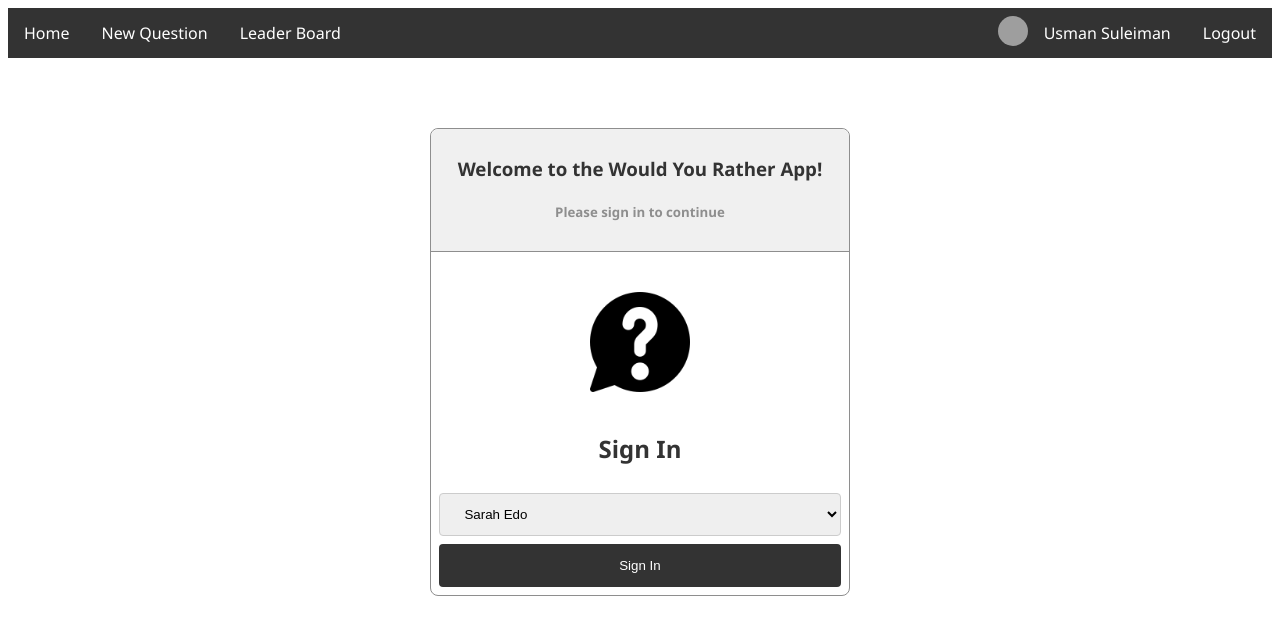
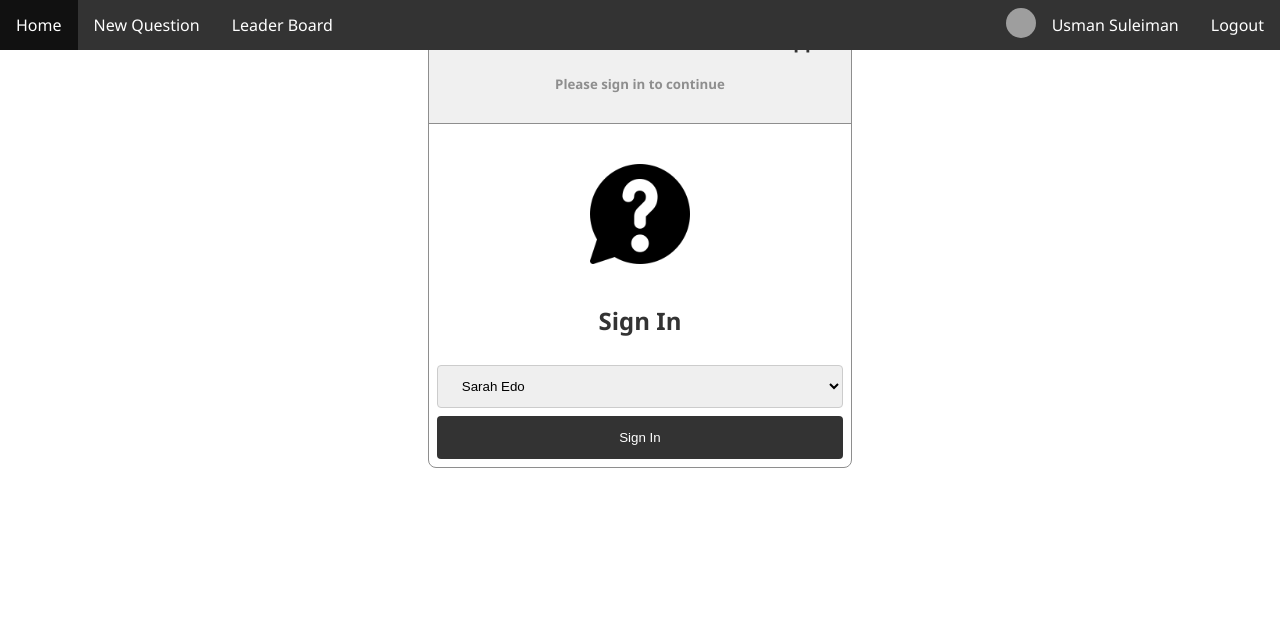
Before and after one commit to usmansbk/would-you-rather, a React (Create React App) app: page /login in a window 1280 px wide. Shown: the top 634 px of the page. Built offline with nearby package versions, Linux system fonts and the light colour scheme; grey boxes are pictures that could not be loaded.

Commit message:
refactor: Add 404 page

```diff
--- a/src/components/App.js
+++ b/src/components/App.js
@@ -1,7 +1,8 @@
+import { BrowserRouter, Route, Switch } from "react-router-dom";
 import Login from "./Login";
 import Nav from "./Nav";
 import Home from "./Home";
-import { BrowserRouter, Route, Switch } from "react-router-dom";
+import FoF from "./FOF";
 
 function App() {
   return (
@@ -14,6 +15,9 @@ function App() {
         <Route path="/login">
           <Login />
         </Route>
+        <Route path="*">
+          <FoF />
+        </Route>
       </Switch>
     </BrowserRouter>
   );
--- /dev/null
+++ b/src/components/FOF.js
@@ -0,0 +1,11 @@
+import styles from "../styles/fof.module.css";
+
+export default function NotFound() {
+  return (
+    <div className={styles.main}>
+      <div className={styles.fof}>
+        <h1>Error 404</h1>
+      </div>
+    </div>
+  );
+}
--- a/src/components/Home.js
+++ b/src/components/Home.js
@@ -2,7 +2,7 @@ import styles from "../styles/home.module.css";
 
 export default function Home() {
   return (
-    <div>
+    <div className={styles.container}>
       <nav>
         <ul className={styles.list}>
           <li className={styles.item}>
--- a/src/components/Nav.js
+++ b/src/components/Nav.js
@@ -8,7 +8,7 @@ export default function Nav() {
     console.log("logout");
   };
   return (
-    <nav>
+    <nav className={styles.nav}>
       <ul className={styles.list}>
         <li className={styles.item}>
           <NavLink
--- /dev/null
+++ b/src/styles/fof.module.css
@@ -0,0 +1,20 @@
+.main {
+  display: table;
+  width: 100%;
+  height: 100vh;
+  text-align: center;
+}
+
+.fof {
+  display: table-cell;
+  vertical-align: middle;
+}
+
+.fof h1 {
+  font-size: 50px;
+  display: inline-block;
+  padding-right: 12px;
+  animation: type 0.5s alternate infinite;
+  font-family: "Lato", sans-serif;
+  color: #888;
+}
--- a/src/styles/home.module.css
+++ b/src/styles/home.module.css
@@ -1,3 +1,8 @@
+.container {
+  height: 100vh;
+  margin: 100px;
+}
+
 .list {
   list-style: none;
   text-align: center;
--- a/src/styles/index.css
+++ b/src/styles/index.css
@@ -2,6 +2,8 @@ html,
 body,
 #root,
 #root > div {
+  margin: 0;
+  padding: 0;
   height: 98vh;
   font-family: "Segoe UI", Tahoma, Geneva, Verdana, sans-serif;
 }
--- a/src/styles/nav.module.css
+++ b/src/styles/nav.module.css
@@ -1,3 +1,10 @@
+.nav {
+  overflow: hidden;
+  position: fixed;
+  top: 0;
+  width: 100%;
+}
+
 .list {
   list-style-type: none;
   margin: 0;
```
